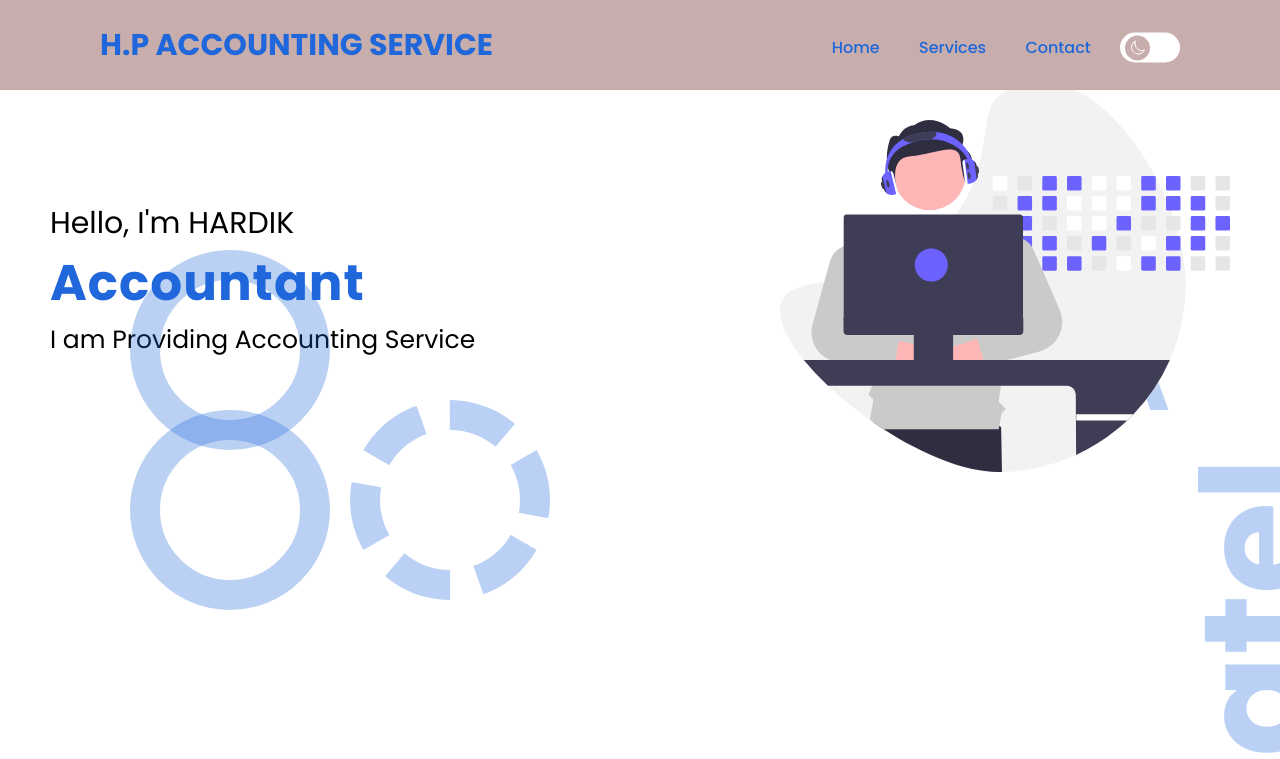
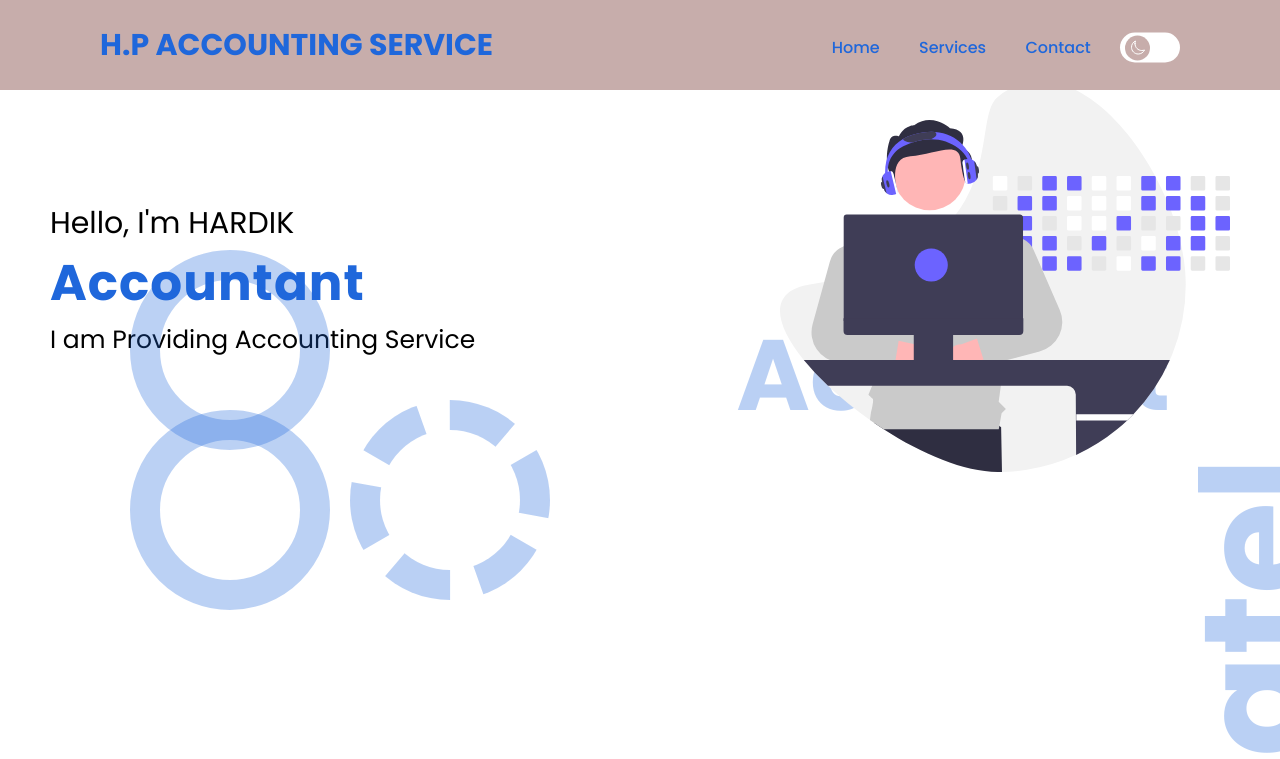
Before and after one commit to HARDIK8470/Hardik-panchotiya, a plain HTML site: page index.html in a window 1280 px wide. Shown: the top 759 px of the page. Drawn offline with nearby package versions, Linux system fonts and the light colour scheme.

Commit message:
Update index.html

```diff
--- a/index.html
+++ b/index.html
@@ -36,7 +36,7 @@
       <img src="portimg.svg">
     </div>
     <h1 class="bgtitle">H.Patel</h1>
-    <h1 class="ya">YA</h1>
+    <h1 class="ya">Account</h1>
     <div class="circle1"></div>
     <div class="circle2"></div>
     <div class="circle3"></div>
```
